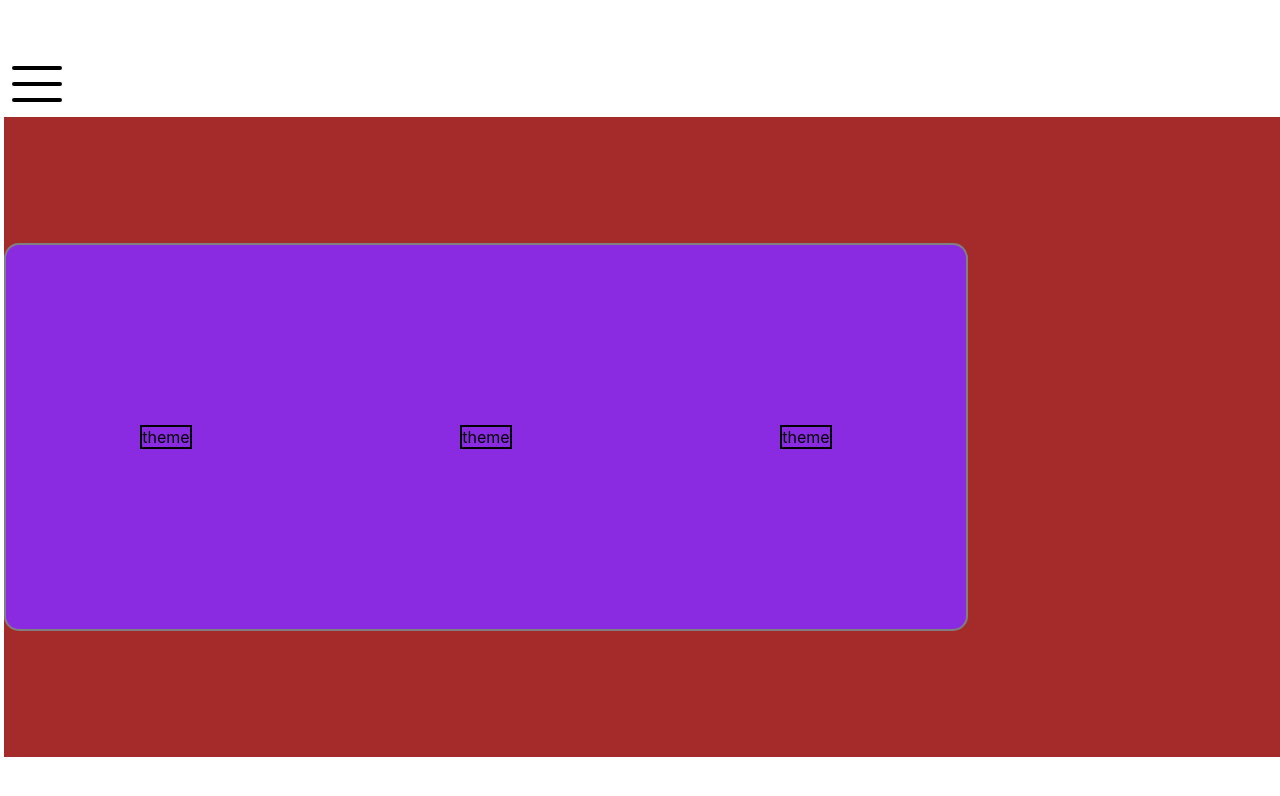
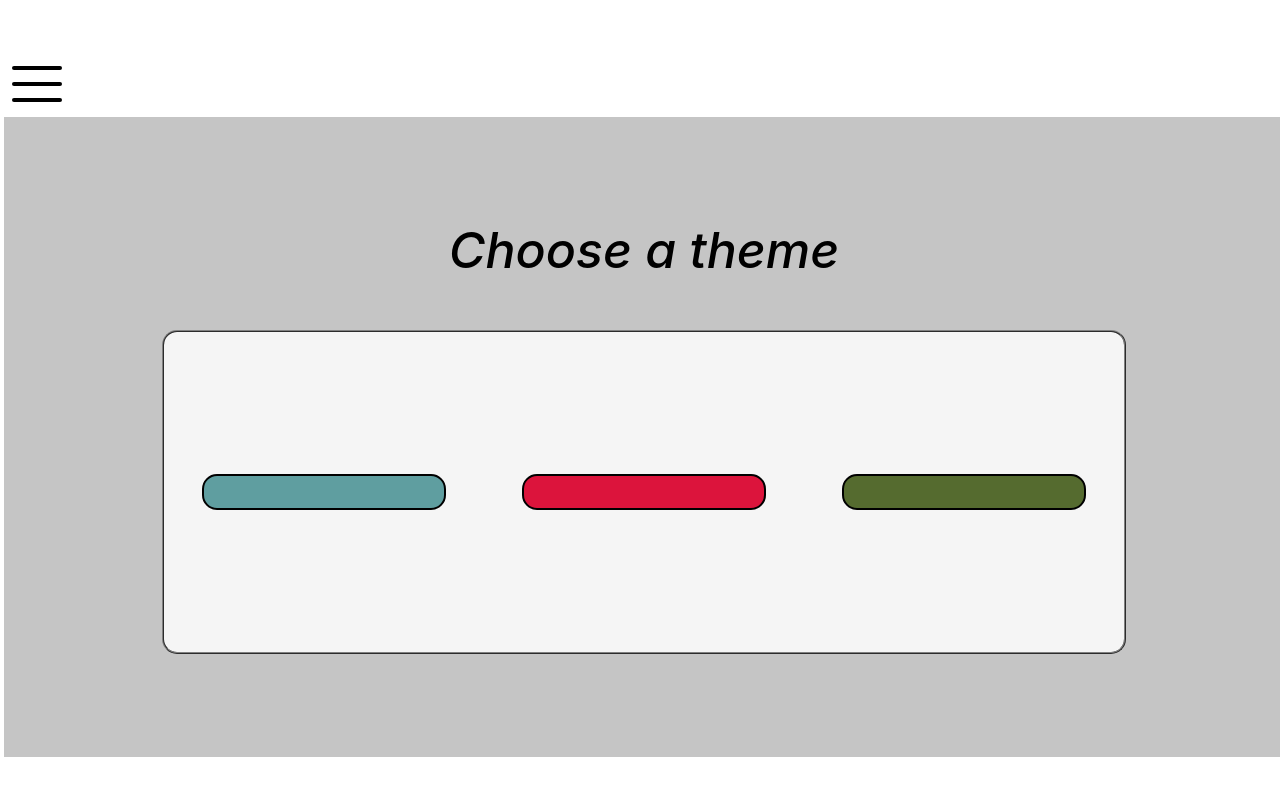
Before and after one commit to MattOrtner/the-painters-tool, a React (Create React App) app: page / in a window 1280 px wide. Both pictures are taken after a click on the element 36 px from the left and 100 px from the top of the page. Shown: the top 796 px of the page. Built offline with nearby package versions, Linux system fonts and the light colour scheme.

Commit message:
correct layout for menu open

```diff
--- a/src/App.css
+++ b/src/App.css
@@ -12,30 +12,47 @@
 .menu {
   width: 100%;
   height: 80%;
-  background-color: brown;
+  background-color:rgb(197, 197, 197);
+  display: flex;
+  flex-direction: column;
   justify-content: center;
-  align-content: center;
+  align-items: center;
 }
-
+.theme-title {
+  font-weight: 500;
+  font-size: 50px;
+  font-style: italic;
+  margin-bottom: 50px;
+}
 .theme-container {
-  /* top: 50px; */
-  /* bottom: 50px; */
   width: 75%;
-  height: 60%;
-  background-color: blueviolet;
+  height: 50%;
+  background-color: rgb(245, 245, 245);
   display: flex;
   flex-direction: row;
   justify-content: space-around;
   align-items: center;
-  border: 2px solid grey;
+  border: 2px ridge grey;
   border-radius: 15px;
+  transition: all .5s ease-in-out;
 }
 
 .theme {
-
   border: 2px double black;
+  width: 25%;
+  height: 10%;
+  border-radius: 15px;
+  cursor: pointer;
 }
-
+.one {
+  background-color: cadetblue;
+}
+.two {
+  background-color: crimson;
+}
+.three {
+  background-color: darkolivegreen;
+}
 .bottom-container {
   display: flex;
   margin: .25rem;
@@ -56,7 +73,6 @@
   cursor: pointer;
   transition: all .5s ease-in-out;
   top: 30px;
-  /* border: 2.5px solid black; */
   border-radius: .75rem;
 }
 
--- a/src/App.js
+++ b/src/App.js
@@ -100,17 +100,16 @@ function App() {
       <div className="menu-button" onClick={() => showMenu()}>
         <div className="menu-burger" ></div>
       </div>
+
       {isMenuShown ?
-
         <div className="menu">
+          <div className="theme-title">Choose a theme</div>
           <div className="theme-container">
-            <div className="theme one">theme</div>
-            <div className="theme two">theme</div>
-            <div className="theme three">theme</div>
+            <div className="theme one"></div>
+            <div className="theme two"></div>
+            <div className="theme three"></div>
           </div>
         </div>
-
-
         :
         <div className="bottom-container">
           <div className="container left">
@@ -124,6 +123,7 @@ function App() {
                 <button className="toggle-subtraction button" onClick={() => setIsSubtracted(true)}>+ ADD SUBTRACTIONS FOR DOORS AND WINDOWS</button>
               }
           </div>
+
           {subtractionList.length ?
             <SubtractionList subtractFromTotal={subtractFromTotal} subtractionList={subtractionList} setSubtractionList={setSubtractionList} />
           :
```
